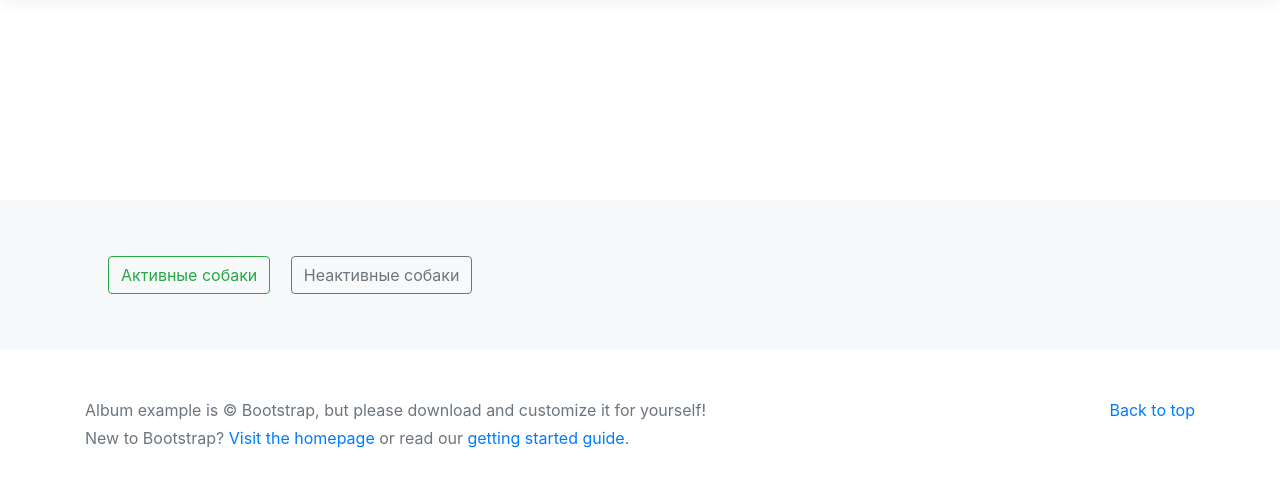
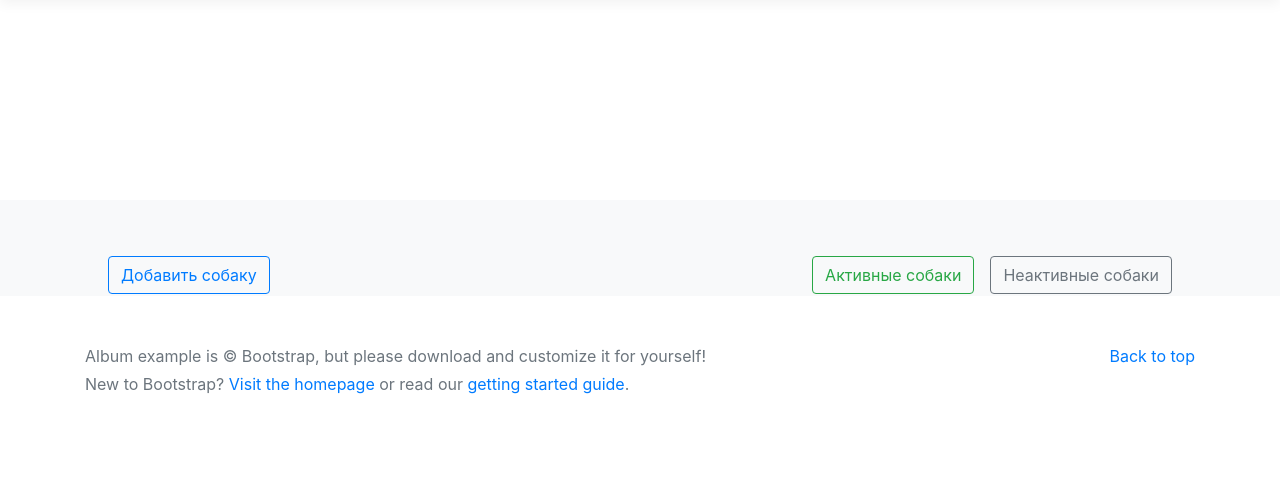
Before and after one commit to e-koshlakov/djangoCBVProject, a Django app: template dogs/templates/dogs/dogs.html in a window 1280 px wide. Shown: the part 56-543 px from the top of the page. Run offline with Django 5.2, Linux system fonts and the light colour scheme; the template is opened without the code that fills it, so the values that code supplies are empty; some libraries are stand-ins or nearby versions.

Commit message:
Добавлена кнопка создания собаки

```diff
--- a/dogs/templates/dogs/dogs.html
+++ b/dogs/templates/dogs/dogs.html
@@ -8,7 +8,8 @@
         {% include 'dogs/includes/inc_dog_card.html' with object=object %}
         {% endfor %}
         </div>
-        <a href="{% url 'dogs:list_dogs' %}" class="btn btn-outline-success m-2">Активные собаки</a>
-        <a href="{% url 'dogs:deactivated_list_dogs' %}" class="btn btn-outline-secondary m-2">Неактивные собаки</a>
+        <a href="{% url 'dogs:create_dog' %}" class="btn btn-outline-primary m-2 float-left">Добавить собаку</a>
+        <a href="{% url 'dogs:deactivated_list_dogs' %}" class="btn btn-outline-secondary m-2 float-right">Неактивные собаки</a>
+        <a href="{% url 'dogs:list_dogs' %}" class="btn btn-outline-success m-2 float-right">Активные собаки</a>
     </div>
 {% endblock %}
```
